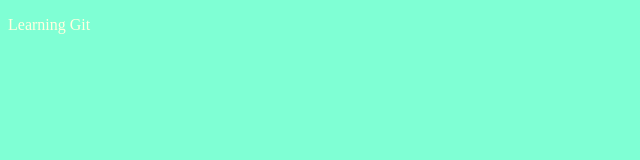
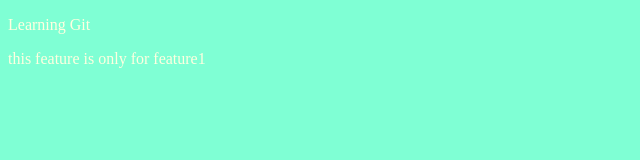
Before and after one commit to Pavankumar0018/localRepo, a plain HTML site: page index.html in a window 1280 px wide. Shown: the whole page, without its empty margins (0-640 px from the left). Drawn offline with Linux system fonts and the light colour scheme.

Commit message:
Feature1 is addes

```diff
--- a/index.html
+++ b/index.html
@@ -8,5 +8,6 @@
 </head>
 <body>
     <p>Learning Git</p>
+    <p>this feature is only for feature1</p>
 </body>
 </html>
```
